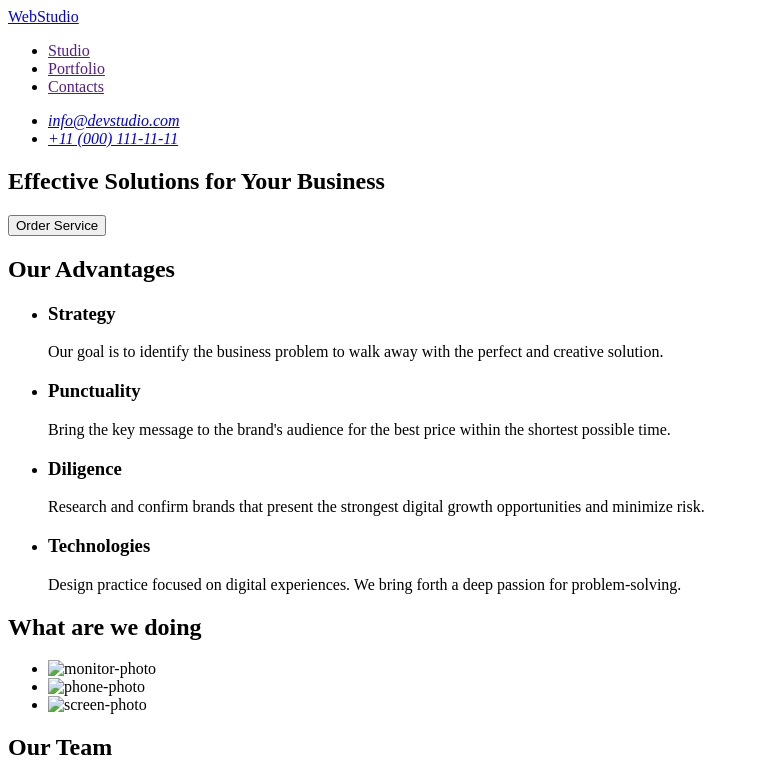
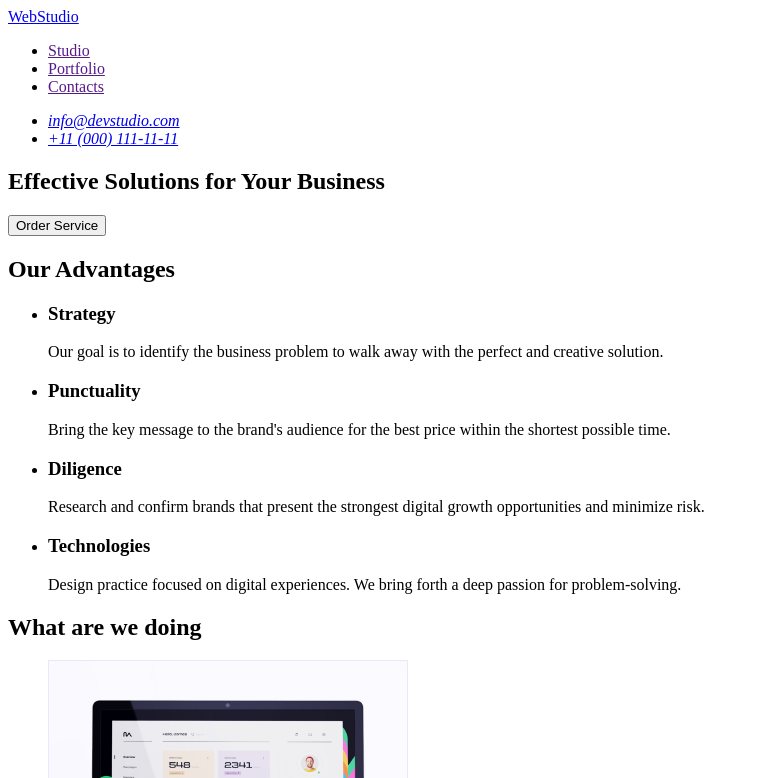
Before and after one commit to DanyaLitvinov/goit-markup-hw-01, a plain HTML site: page index.html in a window 1280 px wide. Shown: the top 778 px of the page, without its empty margins (0-759 px from the left). Drawn offline with Linux system fonts and the light colour scheme; the site is published under a folder, as on GitHub Pages, so addresses that start at the root find nothing.

Commit message:
Update index.html

```diff
--- a/index.html
+++ b/index.html
@@ -48,9 +48,9 @@
       <section>
         <h2>What are we doing</h2>
         <ul>
-          <li><img src="/images/img1.jpg" alt="monitor-photo" width="360"/></li>
-          <li><img src="/images/img2.jpg" alt="phone-photo" width="360"/></li>
-          <li><img src="/images/img3.jpg" alt="screen-photo" width="360"/></li>
+          <li><img src="./images/img1.jpg" alt="monitor-photo" width="360"/></li>
+          <li><img src="./images/img2.jpg" alt="phone-photo" width="360"/></li>
+          <li><img src="./images/img3.jpg" alt="screen-photo" width="360"/></li>
         </ul>
       </section>
       <section><h1>Our Team</h1></section>
```
